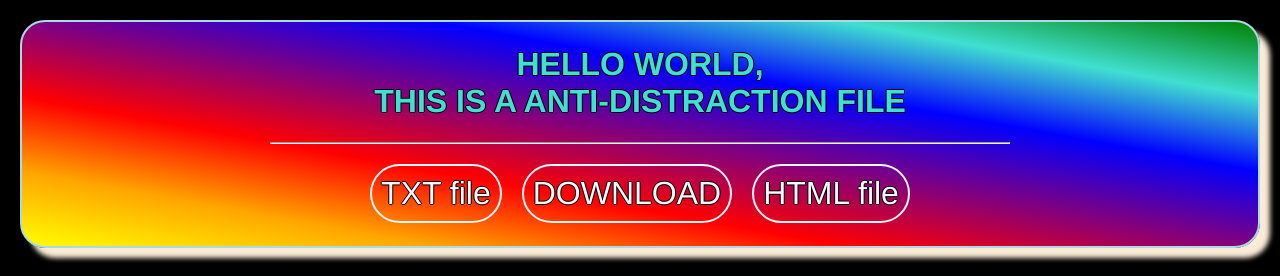
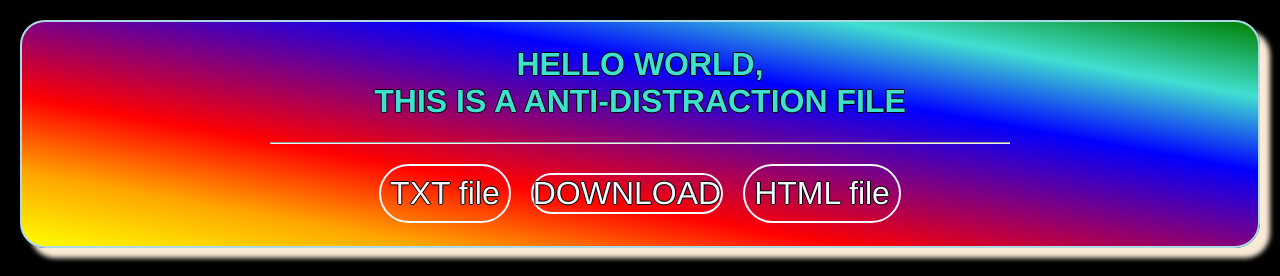
Before and after one commit to GotaLoveFiraCode/nodistractions, a plain HTML site: page index.html in a window 1280 px wide. Shown: the top 276 px of the page. Drawn offline with Linux system fonts and the light colour scheme.

Commit message:
changed DOWNLOAD color and behaviour

```diff
--- a/index.html
+++ b/index.html
@@ -62,6 +62,11 @@
 	    	padding: 9px;
 	    }
 
+	    .link2, a:hover {
+	    	border-radius: 1em;
+	    	color: darkred;
+	    }
+
 	    h2 {
 	    	margin: 3em;
 	    	padding: 3px;
@@ -112,7 +117,7 @@
 		<hr>
 		<div class="links-container">
 			<a href="files/filter.txt" class="link" target="_blank">TXT file</a>
-			<a href="files/hosts" class="link">DOWNLOAD</a>
+			<a href="files/hosts" class="link2">DOWNLOAD</a>
 			<a href="files/hosts.html" class="link" target="_blank">HTML file</a>
 		</div>
 	</div>
```
